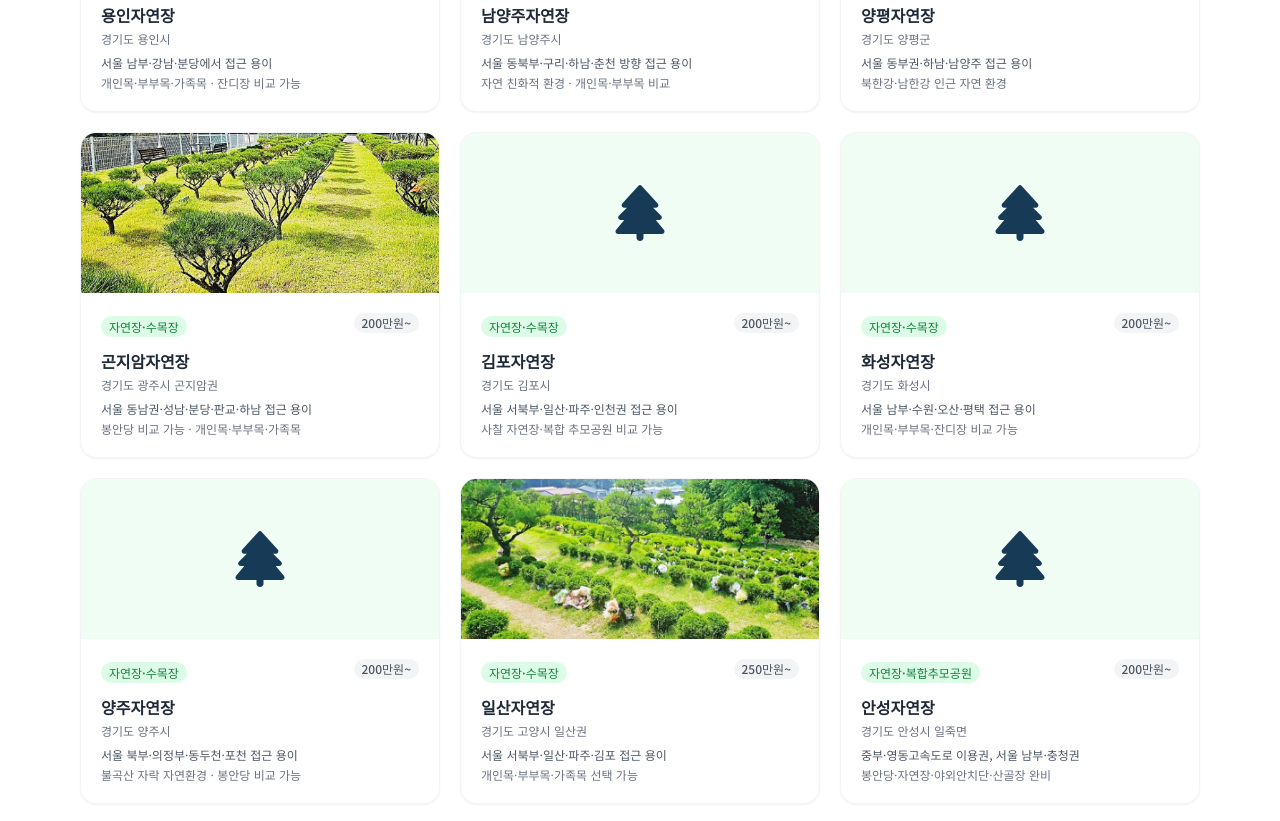
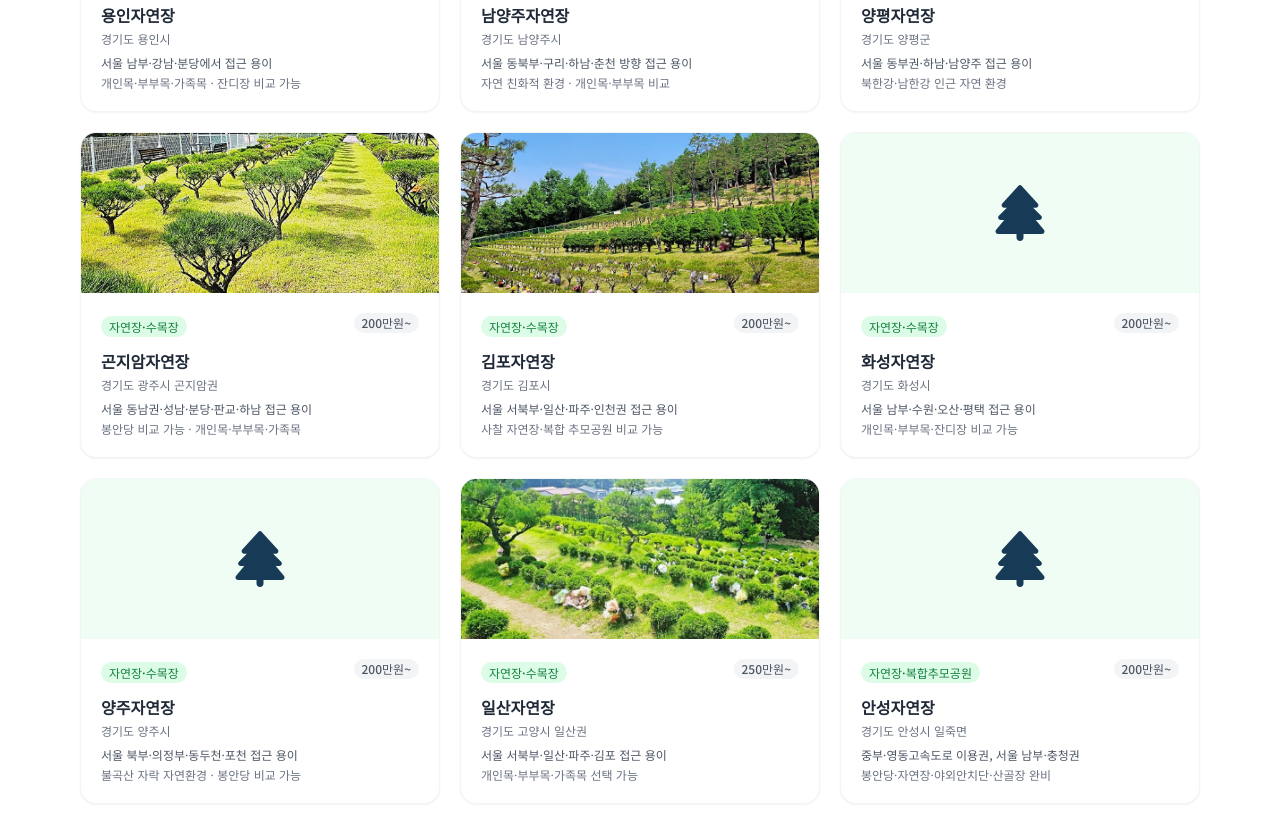
Before and after one commit to lababos7-a11y/hanmaeum-memorial-co-kr, a website: page public/natural-burial/index.html in a window 1280 px wide. Shown: the part 1729-2550 px from the top of the page. Drawn offline with nearby package versions, Linux system fonts and the light colour scheme.

Commit message:
fix: 김포자연장 카드 대표이미지 연결 (cheongsol-01.jpg)

```diff
--- a/public/natural-burial/index.html
+++ b/public/natural-burial/index.html
@@ -215,8 +215,8 @@
 
       <!-- 김포 -->
       <a href="/natural-burial/gimpo/" class="facility-card info-card bg-white rounded-2xl overflow-hidden shadow-sm border border-gray-100 no-underline block">
-        <div class="bg-green-50 h-40 flex items-center justify-center">
-          <i class="fas fa-tree pict-icon pict-xl" aria-hidden="true"></i>
+        <div class="h-40 overflow-hidden">
+          <img src="/images/natural-burial/gimpo/cheongsol/cheongsol-01.jpg" alt="김포자연장 청솔수목장 시설 전경" class="w-full h-full object-cover object-center" loading="lazy" />
         </div>
         <div class="p-5">
           <span class="text-xs bg-green-100 text-green-700 font-medium px-2 py-0.5 rounded-full">자연장·수목장</span>
```
